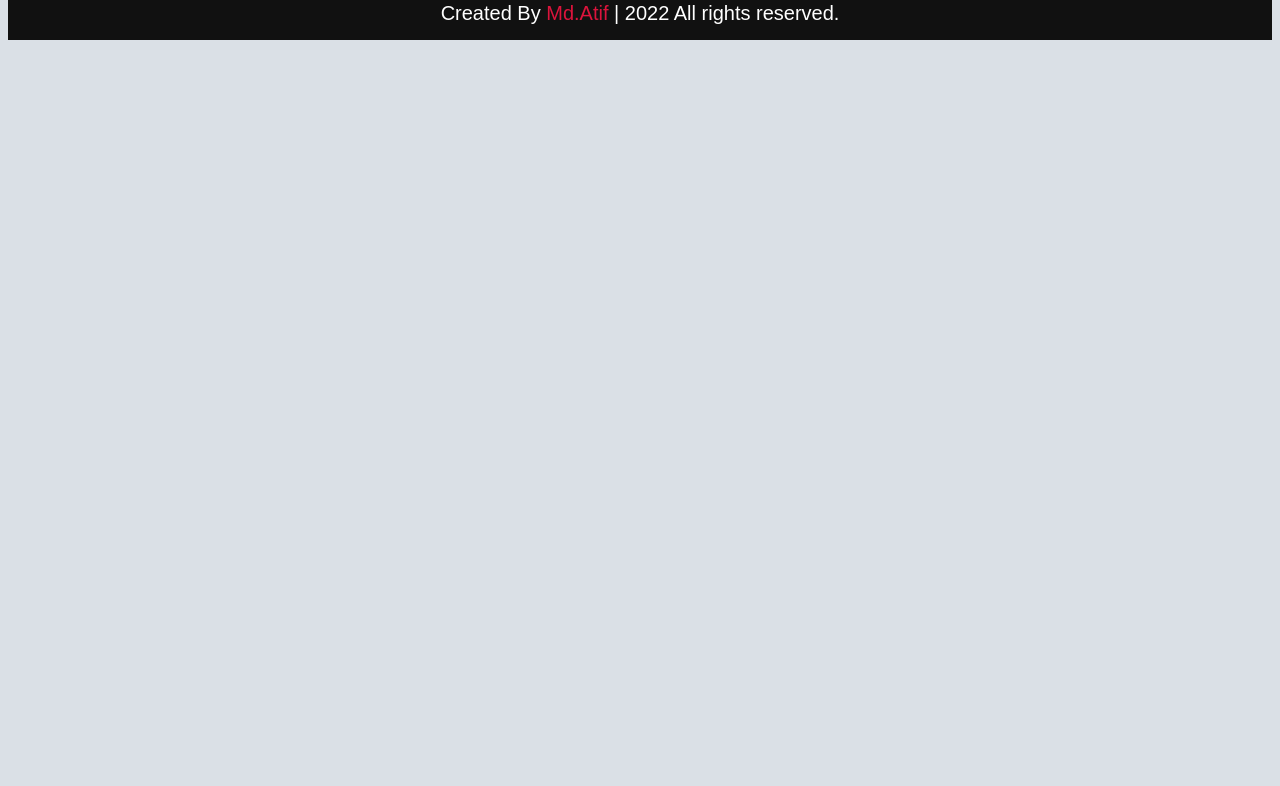
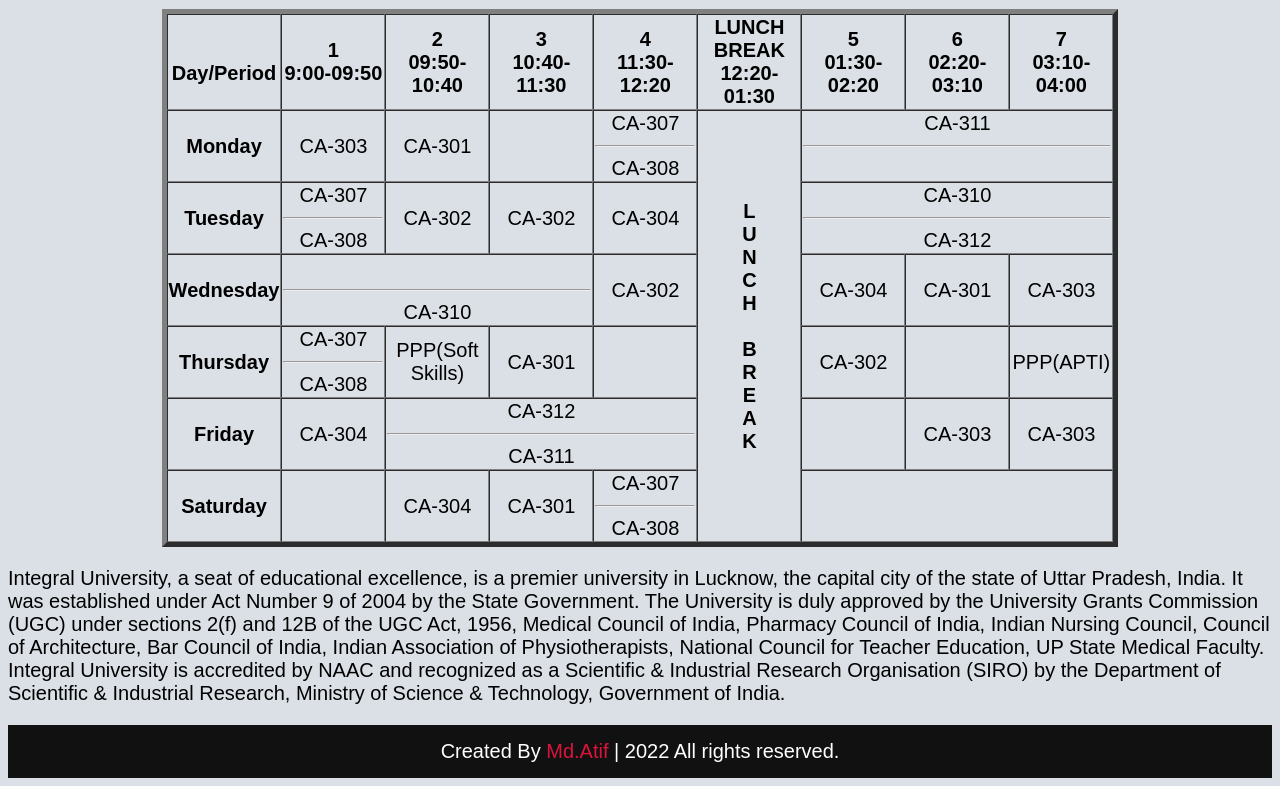
Before and after one commit to mdatif0/iul, a plain HTML site: page about.html in a window 1280 px wide. Shown: the part 247-1033 px from the top of the page. Before the commit the page ends 800 px from the top, so only its background shows below. Drawn offline with Linux system fonts and the light colour scheme.

Commit message:
Update about.html

```diff
--- a/about.html
+++ b/about.html
@@ -15,6 +15,125 @@
         <a href="about.html">About</a>
         <a href="portpolio.html" target="_blank">portfolio</a>
       </div>
+    <p align="center"> <B>DEPARTMENT OF COMPUTER APPLICATION</B></p>
+<h1 align="center">TIME TABLE</h1>
+<h2 align="center">Third Year BCA-2</h1>
+
+  <table class="table" border="5" cellspacing="0" align="center">
+    <tr>
+        <td align="center" height="50"
+            width="100"><br>
+            <b>Day/Period</b></br>
+        </td>
+        <td align="center" height="50"
+            width="100">
+            <b>1<br>9:00-09:50</b>
+        </td>
+        <td align="center" height="50"
+            width="100">
+            <b>2<br>09:50-10:40</b>
+        </td>
+        <td align="center" height="50"
+            width="100">
+            <b>3<br>10:40-11:30</b>
+        </td>
+        <td align="center" height="50"
+            width="100">
+            <b>4<br>11:30-12:20</b>
+        </td>
+        <td align="center" height="50"
+            width="100">
+            <b>LUNCH BREAK</b>
+            <b><br>12:20-01:30</b>
+        </td>
+        <td align="center" height="50"
+            width="100">
+            <b>5<br>01:30-02:20</b>
+        </td>
+        <td align="center" height="50"
+            width="100">
+            <b>6<br>02:20-03:10</b>
+        </td>
+        <td align="center" height="50"
+            width="100">
+            <b>7<br>03:10-04:00</b>
+        </td>
+    </tr>
+    <tr>
+        <td align="center" height="50">
+            <b>Monday</b></td>
+        <td align="center" height="50">CA-303</td>
+        <td align="center" height="50">CA-301</td>
+        <td align="center" height="50"></td>
+        <td align="center" height="50">CA-307<br><hr>CA-308</td>
+        <td rowspan="6" align="center" height="50">
+            <h4>L<br>U<br>N<br>C<br>H<br><br>B<br>R<br>E<br>A<br>K</h4>
+        </td>
+        <td colspan="3" align="center"
+            height="50">CA-311<hr><br></td>
+
+    </tr>
+    <tr>
+        <td align="center" height="50">
+            <b>Tuesday</b>
+        </td>
+        <td align="center" height="50">CA-307<br><hr>CA-308</td>
+        <td align="center" height="50">CA-302</td>
+        <td align="center" height="50">CA-302</td>
+        <td align="center" height="50">CA-304</td>
+        <td colspan="3" align="center"
+            height="25">CA-310<hr>CA-312
+        </td>
+    </tr>
+    <tr>
+        <td align="center" height="50">
+            <b>Wednesday</b>
+        </td>
+        <td colspan="3" align="center"
+            height="25"><br><hr>CA-310
+        </td>
+        <td align="center" height="50">CA-302</td>
+        <td align="center" height="50">CA-304</td>
+        <td align="center" height="50">CA-301</td>
+        <td align="center" height="50">CA-303</td>
+    </tr>
+    <tr>
+        <td align="center" height="50">
+            <b>Thursday</b>
+        </td>
+        <td align="center" height="50">CA-307<hr>CA-308</td>
+        <td align="center" height="50">PPP(Soft Skills)</td>
+        <td align="center" height="50">CA-301</td>
+        <td align="center" height="50"></td>
+        <td align="center" height="50">CA-302</td>
+        <td align="center" height="50"></td>
+        <td align="center" height="50">PPP(APTI)</td>
+    </tr>
+    <tr>
+        <td align="center" height="50">
+            <b>Friday</b>
+        </td>
+        <td align="center" height="50">CA-304</td>
+        <td colspan="3" align="center"
+        height="25">CA-312<hr>CA-311
+        </td>
+        <td align="center" height="50"></td>
+        <td align="center" height="50">CA-303</td>
+        <td align="center" height="50">CA-303</td>
+    </tr>
+    <tr>
+        <td align="center" height="50">
+            <b>Saturday</b>
+        </td>
+        <td align="center" height="50"></td>
+        <td align="center" height="50">CA-304</td>
+        <td align="center" height="50">CA-301</td>
+        <td align="center" height="50">CA-307<br><hr>CA-308</td>
+        <td colspan="3" align="center"
+            height="50">
+        </td>
+    </tr>
+</table>
 
 
 
```
